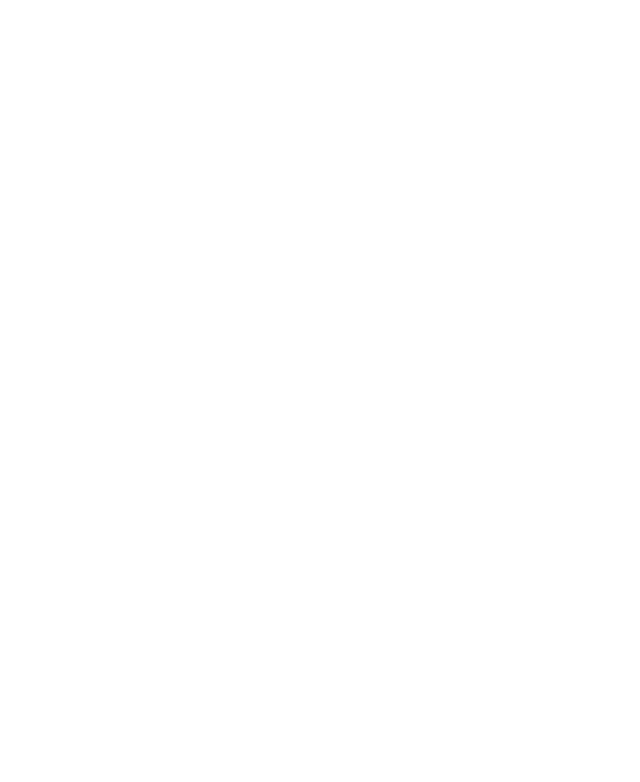
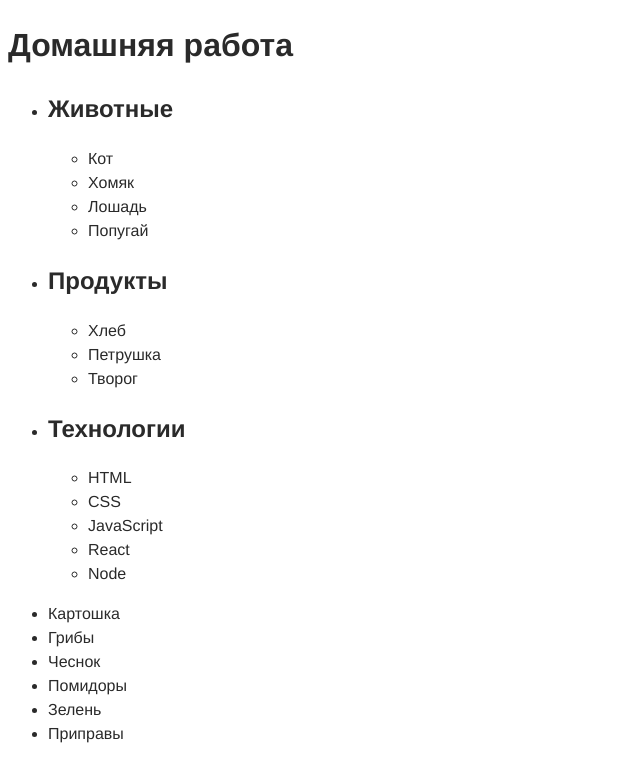
Before and after one commit to Roman-Denysenko/goit-js-hw-07, a plain HTML site: page index.html in a window 1280 px wide. Shown: the whole page, without its empty margins (0-640 px from the left). Drawn offline with Linux system fonts and the light colour scheme.

Commit message:
Решает 2 задачи

```diff
--- a/index.html
+++ b/index.html
@@ -7,7 +7,45 @@
     <link rel="stylesheet" href="./css/styles.css" />
   </head>
   <body>
-    <script src="./js/task-1.js" type="module"></script>
+    <h1>Домашняя работа</h1>
+    <ul id="categories">
+      <li class="item">
+        <h2>Животные</h2>
+
+        <ul>
+          <li>Кот</li>
+          <li>Хомяк</li>
+          <li>Лошадь</li>
+          <li>Попугай</li>
+        </ul>
+      </li>
+      <li class="item">
+        <h2>Продукты</h2>
+
+        <ul>
+          <li>Хлеб</li>
+          <li>Петрушка</li>
+          <li>Творог</li>
+        </ul>
+      </li>
+      <li class="item">
+        <h2>Технологии</h2>
+
+        <ul>
+          <li>HTML</li>
+          <li>CSS</li>
+          <li>JavaScript</li>
+          <li>React</li>
+          <li>Node</li>
+        </ul>
+      </li>
+    </ul>
+
+    <ul id="ingredients"></ul>
+
+    <ul id="gallery"></ul>
+
+    <!-- <script src="./js/task-1.js" type="module"></script> -->
     <script src="./js/task-2.js" type="module"></script>
     <script src="./js/task-3.js" type="module"></script>
     <script src="./js/task-4.js" type="module"></script>
--- a/js/task-1.js
+++ b/js/task-1.js
@@ -0,0 +1,28 @@
+// В HTML есть список категорий ul#categories.
+
+// Напиши скрипт, который выполнит следующие операции.
+
+// Посчитает и выведет в консоль количество категорий в ul#categories,
+//   то есть элементов li.item.Получится 'В списке 3 категории.'.
+
+// Для каждого элемента li.item в списке ul#categories, найдет и выведет
+// в консоль текст заголовка элемента(тега h2) и количество элементов
+// в категории(всех вложенных в него элементов li).
+
+// Например для первой категории получится:
+
+// Категория: Животные
+// Количество элементов: 4
+
+const categoriesEl = document.querySelector(`ul#categories`);
+
+const listsCategoriesEl = categoriesEl.querySelectorAll(`ul`).length;
+console.log(`В списке ${listsCategoriesEl} категории.`);
+
+const titleListsCategoriesEl = categoriesEl.querySelectorAll(`h2`);
+const nameTitle = titleListsCategoriesEl.forEach((title) =>
+  console.log(
+    `  Категория: ${title.textContent}
+  Количество элементов: ${title.nextElementSibling.childElementCount}`
+  )
+);
--- a/js/task-2.js
+++ b/js/task-2.js
@@ -0,0 +1,30 @@
+// В HTML есть пустой список ul#ingredients.
+
+// < ul id = "ingredients" ></ul >
+//     В JS есть массив строк.
+
+const ingredients = [
+  "Картошка",
+  "Грибы",
+  "Чеснок",
+  "Помидоры",
+  "Зелень",
+  "Приправы",
+];
+// Напиши скрипт, который для каждого элемента массива ingredients
+// создаст отдельный li, после чего вставит все li за одну
+// операцию в список ul.ingredients.Для создания
+// DOM - узлов используй document.createElement().
+
+const ingredientsEl = document.querySelector(`#ingredients`);
+
+const listEl = (ingredient) => {
+  const productEl = document.createElement(`li`);
+  productEl.textContent = ingredient;
+
+  return productEl;
+};
+
+const result = ingredients.map(listEl);
+
+ingredientsEl.append(...result);
--- a/js/task-3.js
+++ b/js/task-3.js
@@ -0,0 +1,28 @@
+// Напиши скрипт для создания галлереи изображений по массиву данных.
+
+// В HTML есть список ul#gallery.
+
+// < ul id = "gallery" ></ul >
+//     Используй массив объектов images для создания тегов img вложенных в li.
+// Для создания разметки используй шаблонные строки и insertAdjacentHTML().
+
+// Все элементы галереи должны добавляться в DOM за одну операцию вставки.
+// Добавь минимальное оформление галереи флексбоксами или гридами через css - классы.
+
+const images = [
+  {
+    url:
+      "https://images.pexels.com/photos/140134/pexels-photo-140134.jpeg?auto=compress&cs=tinysrgb&dpr=2&h=750&w=1260",
+    alt: "White and Black Long Fur Cat",
+  },
+  {
+    url:
+      "https://images.pexels.com/photos/213399/pexels-photo-213399.jpeg?auto=compress&cs=tinysrgb&dpr=2&h=750&w=1260",
+    alt: "Orange and White Koi Fish Near Yellow Koi Fish",
+  },
+  {
+    url:
+      "https://images.pexels.com/photos/219943/pexels-photo-219943.jpeg?auto=compress&cs=tinysrgb&dpr=2&h=750&w=1260",
+    alt: "Group of Horses Running",
+  },
+];
```
